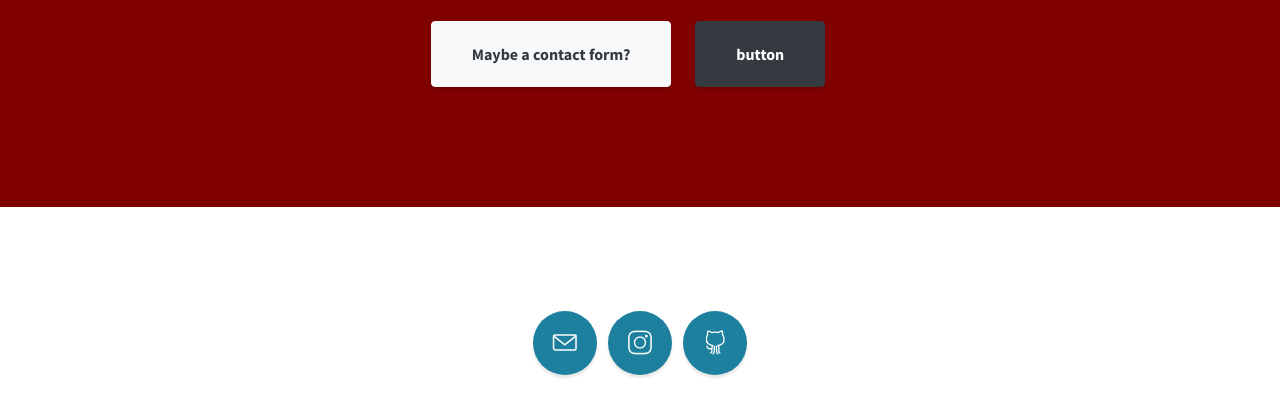
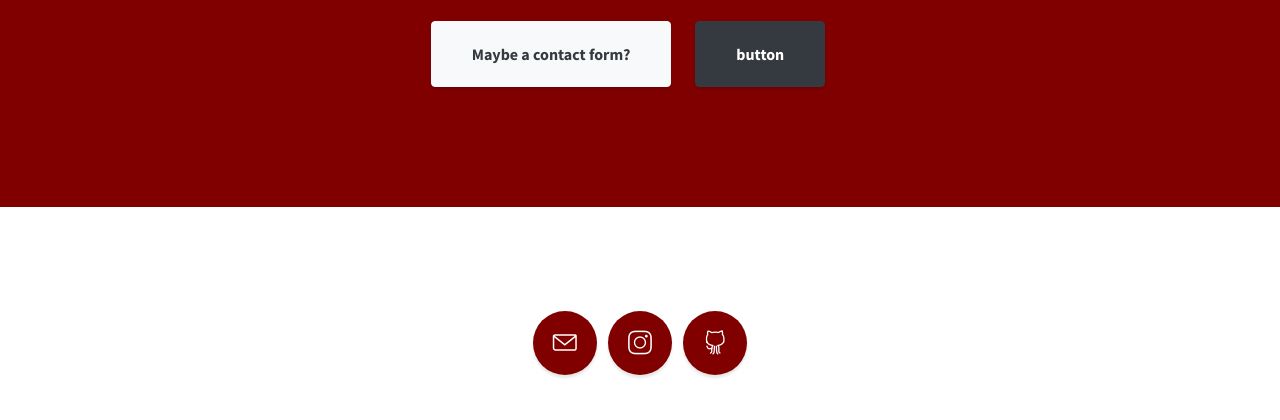
Before and after one commit to team581/website, a plain HTML site: page index.html in a window 1280 px wide. Shown: the part 3673-4093 px from the top of the page. Drawn offline with Linux system fonts and the light colour scheme.

Commit message:
feat: recolor social buttons
Signed-off-by: Jonah Snider <me@jonahsnider.ninja>

```diff
--- a/assets/css/recolor.css
+++ b/assets/css/recolor.css
@@ -44,3 +44,11 @@ a:active, a:focus, a:hover {
     background-color: rgba(128,0,0,.8);
   }
 }
+
+footer.footer .social-link:hover {
+  background-color: #960000;
+}
+
+footer.footer .social-link {
+  background-color: #800000;
+}
```
